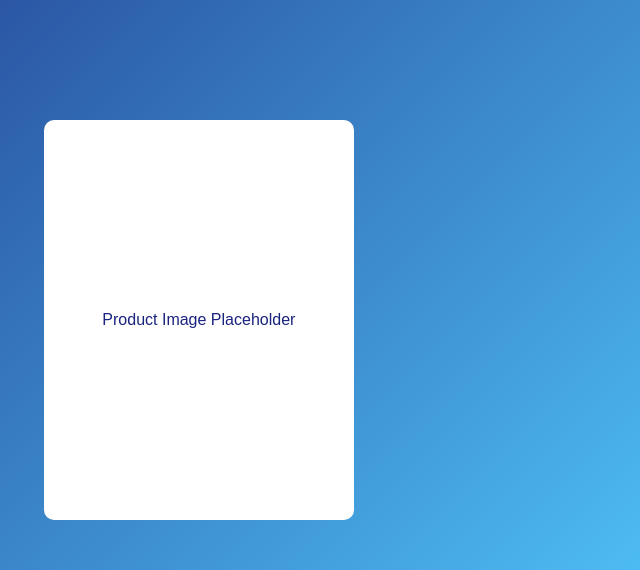
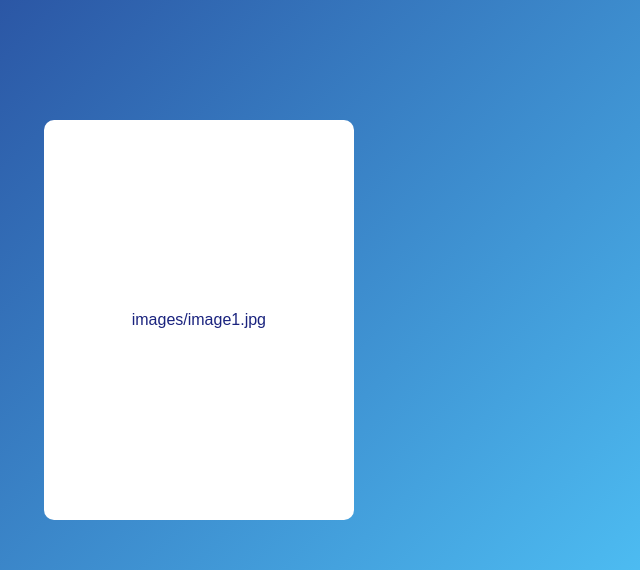
Before and after one commit to HowNow101/BrainBoost, a plain HTML site: page index.html in a window 1280 px wide. Shown: the top 570 px of the page, 620-1260 px from the left. Drawn offline with Linux system fonts and the light colour scheme.

Commit message:
Update index.html

```diff
--- a/index.html
+++ b/index.html
@@ -46,7 +46,7 @@
         }
 
         .hero-image::after {
-            content: "Product Image Placeholder";
+            content: "images/image1.jpg";
             color: #1a237e;
         }
 
```
